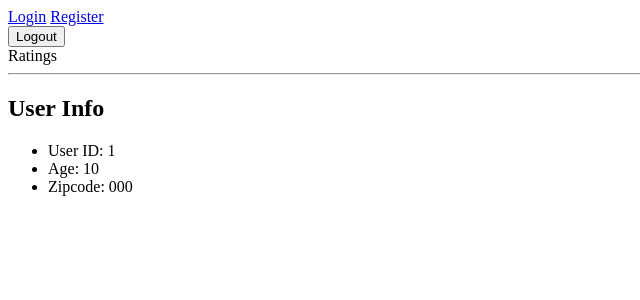
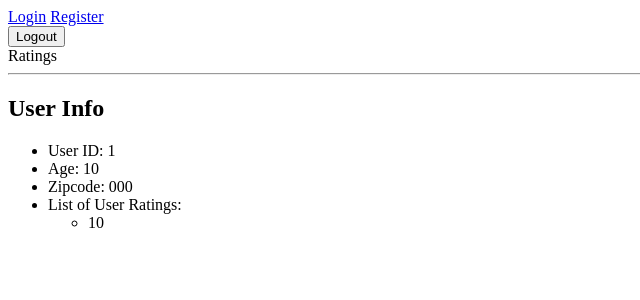
Before and after one commit to mbestwick/ratings, a Flask app: page /users/1 in a window 1280 px wide. Shown: the top 300 px of the page, without its empty margins (0-640 px from the left). Run offline with Flask 2, Linux system fonts and the light colour scheme; tables that the repository leaves empty hold one stand-in row (values such as "Sample post").

Commit message:
Finished movie list and user list pages

```diff
--- a/model.py
+++ b/model.py
@@ -27,7 +27,7 @@ class User(db.Model):
         """Provide helpful representation when printed."""
 
         return "<User user_id=%s email=%s>" % (self.user_id,
-                                                    self.email)
+                                               self.email)
 
 # Put your Movie and Rating model classes here.
 
--- a/server.py
+++ b/server.py
@@ -37,6 +37,14 @@ def user_list():
     return render_template("user_list.html", users=users)
 
 
+@app.route("/movies")
+def movie_list():
+    """Show list of movies; returns list of movie titles."""
+
+    movies = Movie.query.order_by(Movie.title).all()
+    return render_template("movie_list.html", movies=movies)
+
+
 @app.route("/register")
 def register_form():
     """Renders register template form."""
@@ -60,13 +68,13 @@ def register_process():
     return redirect("/login-page")
 
 
-@app.route("/login-page")
+@app.route("/login")  # This is a get request.
 def login_page():
 
     return render_template("login.html")
 
 
-@app.route("/login")
+@app.route("/login", methods=["POST"])  # Post request; can have same route name.
 def login_process():
     """Takes information from register form and checks if a user with the
        email address/pwd matches, and if so, logs them in."""
@@ -83,7 +91,7 @@ def login_process():
         user_id = db.session.query(User.user_id).filter(User.email == email).one()
         print user_id[0]
         session['user_id'] = user_id[0]
-        return redirect("/")
+        return redirect("/users/%s" % (user_id[0]))
 
 
 @app.route("/logout")
@@ -100,9 +108,39 @@ def logout_process():
 def show_user_details(user_id):
     """Shows user details: age, zipcode, list of movies they rated and score."""
 
-    user = db.session.query(User).filter(User.user_id == user_id).first()
+    user = db.session.query(User).get(user_id)
 
     return render_template("user_info.html", user=user)
+
+
+@app.route("/movies/<movie_id>")
+def show_movie_details(movie_id):
+    """Shows movie details: title, release date, IMDB url, and list of ratings."""
+
+    movie = db.session.query(Movie).get(movie_id)
+
+    return render_template("movie_info.html", movie=movie)
+
+
+@app.route("/rate_movie", methods=["POST"])
+def rate_movie():
+    """Rates movie from the movie_info page if user is logged in."""
+
+    if 'user_id' in session:
+        movie_id = request.form.get("movie_id")
+        score = request.form.get("new_rating")
+
+        new_rating = Rating(movie_id=movie_id,
+                            user_id=session['user_id'],
+                            score=score)
+        db.session.add(new_rating)
+        db.session.commit()
+        flash("Success! Your rating has been added!")
+        return redirect("/")
+    else:
+        flash("Please log in!")
+        return redirect("/login")
+        # Auto redirects to a GET page, can't redirect to a POST page.
 
 
 if __name__ == "__main__":
--- a/templates/user_info.html
+++ b/templates/user_info.html
@@ -6,6 +6,11 @@
       <li>User ID: {{ user.user_id }}</li>
       <li>Age: {{ user.age }}</li>
       <li>Zipcode: {{ user.zipcode }}</li>
-      <!-- <li> for loop </li> -->
+      <li>List of User Ratings:<br></li>
+        <ul>
+            {% for rating in user.ratings %}
+            <li>{{ rating.score }}</li>
+        {% endfor %}
+        </ul>
     </ul>
 {% endblock %}
```
